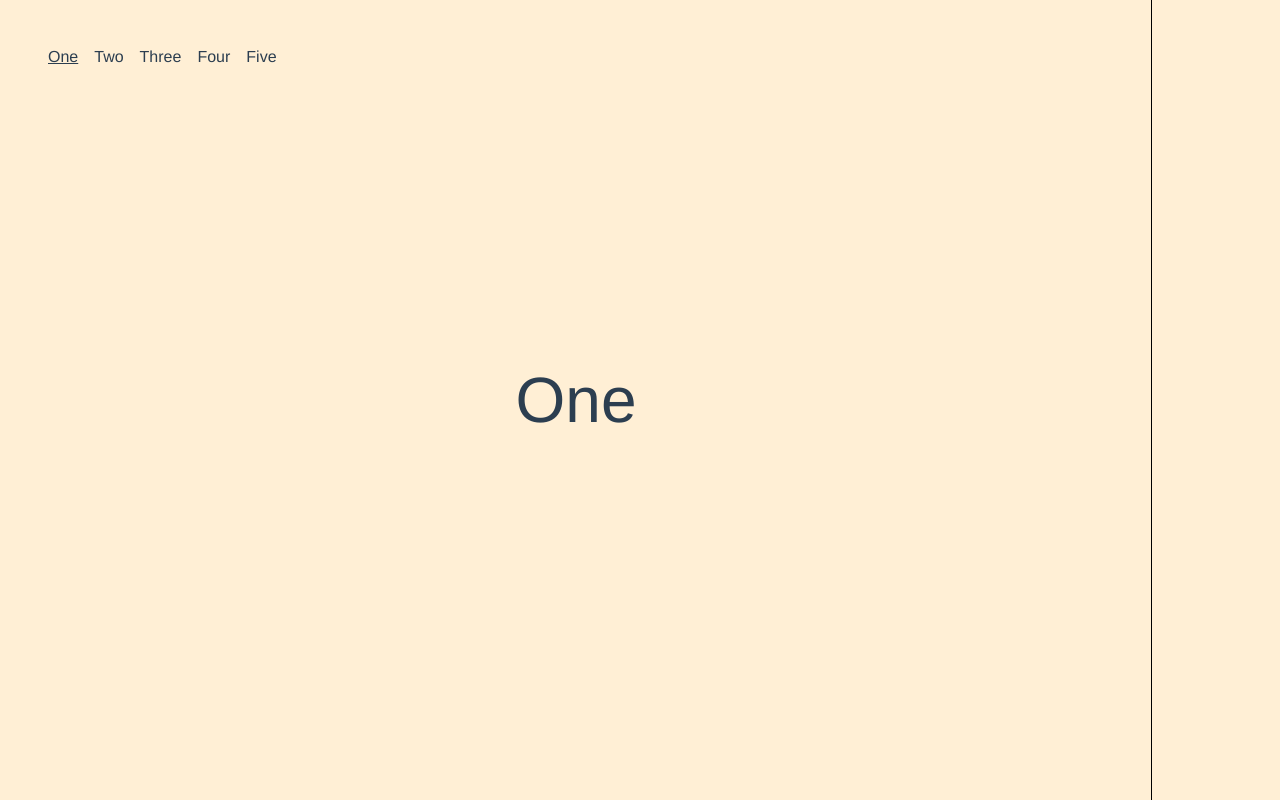
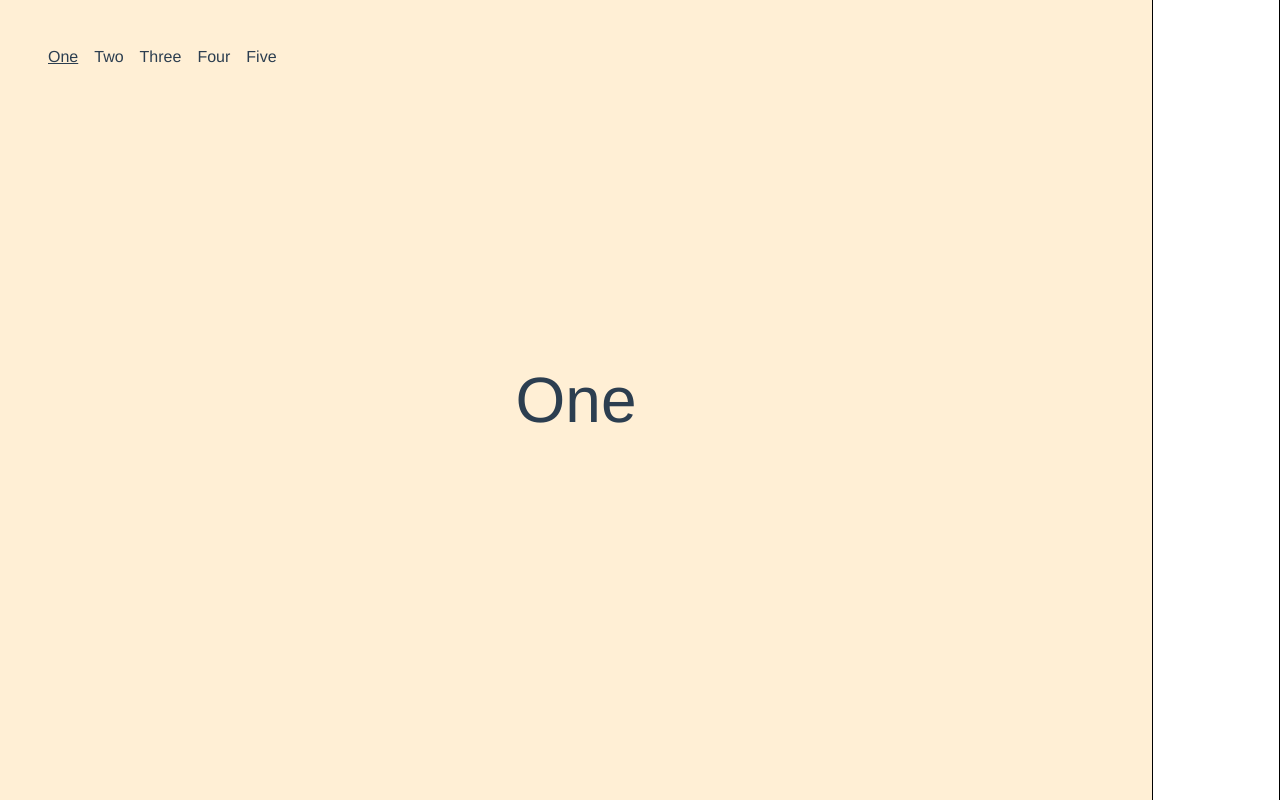
Before and after one commit to grayalas/horizontal-intersection-observer, a website built with Vite: page index.html in a window 1280 px wide. Built offline with nearby package versions, Linux system fonts and the light colour scheme.

Commit message:
Adding gap

```diff
--- a/style.css
+++ b/style.css
@@ -49,6 +49,7 @@ ul.labels-list li.active {
   height: 100%;
   width: 100vw;
   display: flex;
+  gap: 10vw;
   flex-wrap: nowrap;
   -webkit-overflow-scrolling: touch;
 }
```
